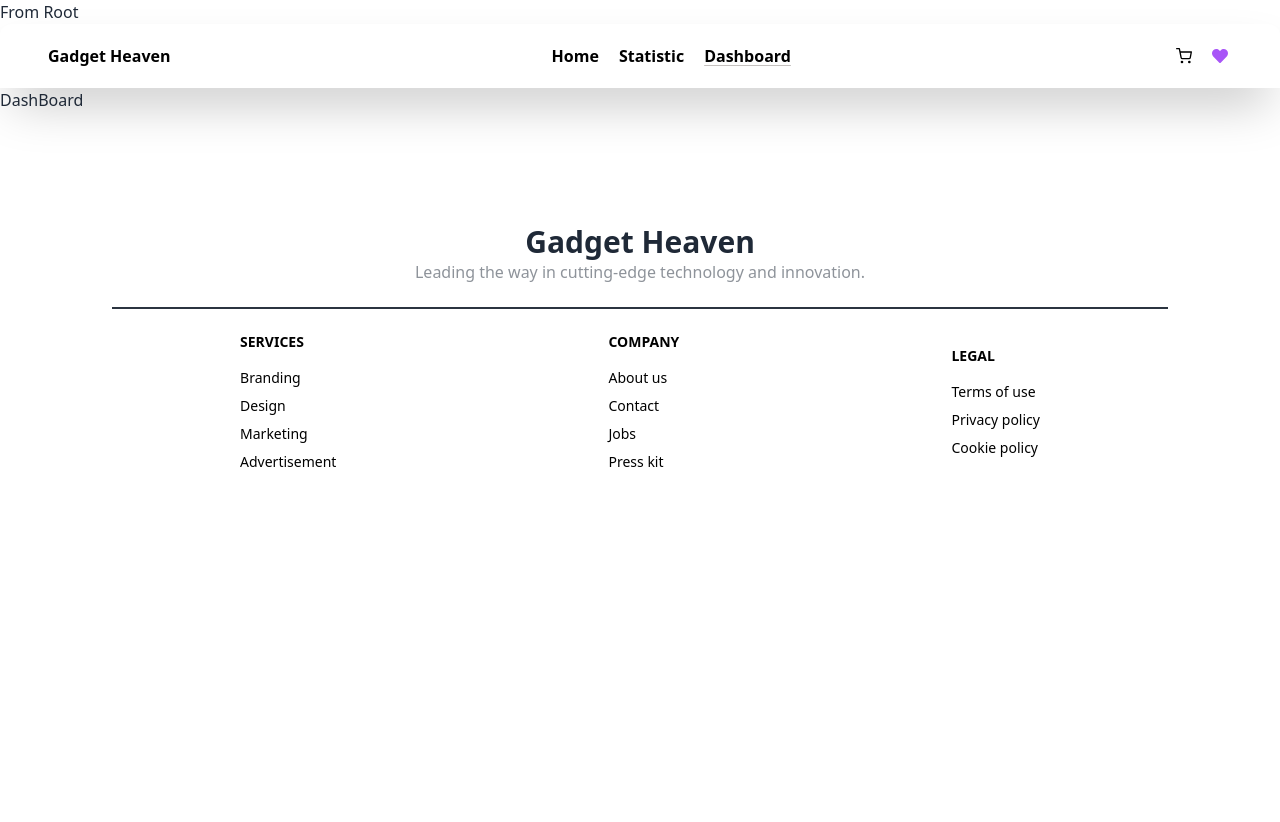
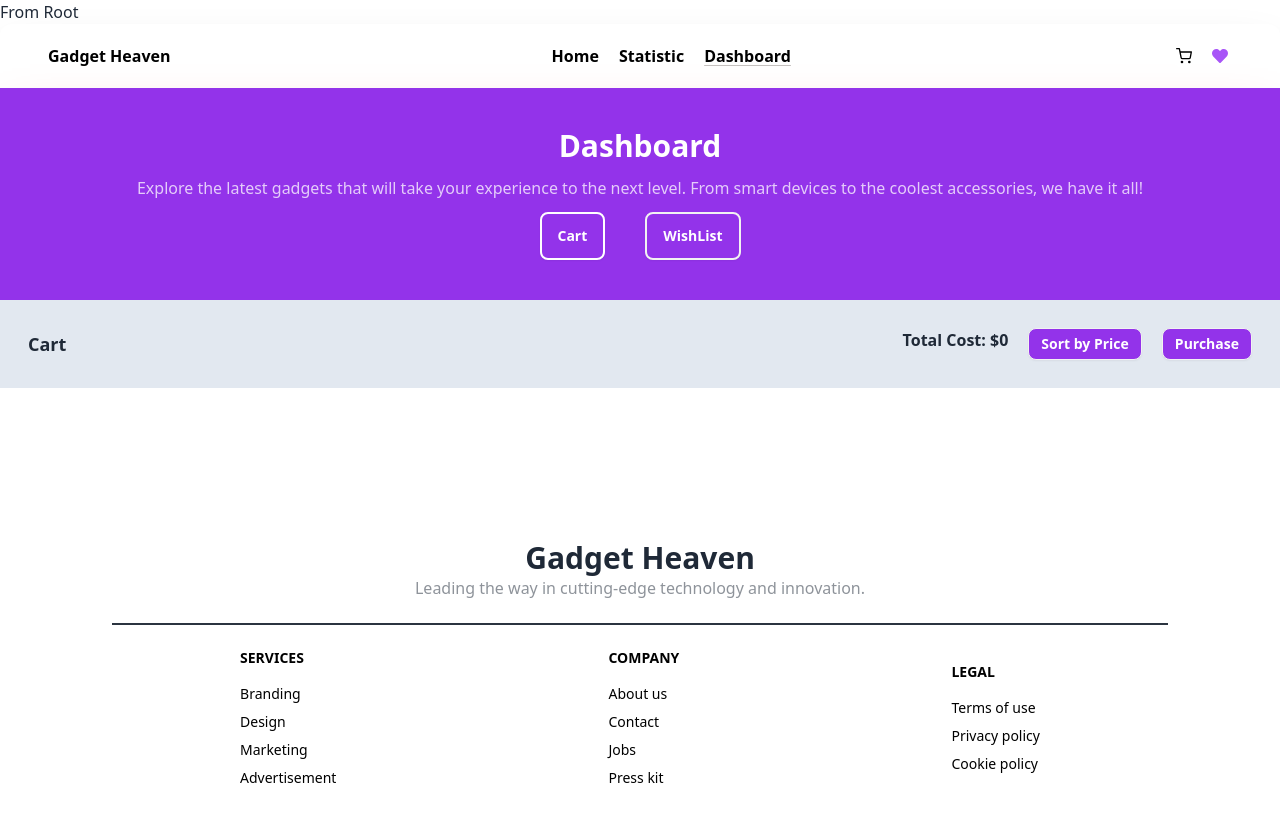
Before and after one commit to Shawon-Reza/Assignment-04-Ecommerce-Site-, a React (Vite) app: page /dashboard in a window 1280 px wide. Shown: the top 822 px of the page. Before the commit the page ends 800 px from the top, so only its background shows below. Built offline with nearby package versions, Linux system fonts and the light colour scheme.

Commit message:
add to card

```diff
--- a/src/Component/Banner/Dashboardbanner.jsx
+++ b/src/Component/Banner/Dashboardbanner.jsx
@@ -1,8 +1,13 @@
 
 const Dashboardbanner = () => {
     return (
-        <div>
-
+        <div className="text-center text-white bg-purple-600 p-10 space-y-3 shadow-2xl shadow-red-300 ">
+            <h3 className="text-3xl font-bold">Dashboard</h3>
+            <p className="opacity-75">Explore the latest gadgets that will take your experience to the next level. From smart devices to the coolest accessories, we have it all!</p>
+            <div className="flex gap-10 justify-center ">
+                <button className="btn bg-purple-600 border-white border-2 text-white">Cart</button>
+                <button className="btn bg-purple-600 border-2 text-white">WishList</button>
+            </div>
         </div>
     );
 };
--- a/src/Component/Dashboard/Dashboard.jsx
+++ b/src/Component/Dashboard/Dashboard.jsx
@@ -1,11 +1,57 @@
+import { useContext, useState, useEffect } from "react";
+import Dashboardbanner from "../Banner/Dashboardbanner";
 import Footer from "../Footer/Footer";
 import NavBar from "../Navbar/NavBar";
+import { AllProducts } from "../Root/Root";
+import { TiDelete } from "react-icons/ti";
 
 const Dashboard = () => {
+    const [totalPrice, setTotalPrice] = useState(0);
+    const { allAddtoCart } = useContext(AllProducts);
+
+    // console.log(allAddtoCart);
+
+    useEffect(() => {
+        let total = 0;
+        for (const p of allAddtoCart) {
+            total += p.price;
+        }
+        setTotalPrice(total);
+    }, [allAddtoCart]); // Runs only when allAddtoCart changes
+
     return (
         <div>
             <NavBar></NavBar>
-            <h1>DashBoard</h1>
+            <Dashboardbanner></Dashboardbanner>
+            {/* DashBoard Header */}
+            <div>
+                <div className="flex justify-between items-center p-7 bg-slate-200">
+                    <p className="font-bold text-lg">Cart</p>
+                    <div className="flex gap-5 font-bold">
+                        <p>Total Cost: ${totalPrice}</p>
+                        <button className="btn btn-sm text-white bg-purple-600">Sort by Price</button>
+                        <button className="btn btn-sm text-white bg-purple-600">Purchase</button>
+                    </div>
+                </div>
+            </div>
+
+            {/* Add TO Card Products List */}
+            <div className="mt-10 w-[80%] mx-auto rounded-2xl shadow-2xl space-y-4 ">
+                {
+                    allAddtoCart.map((p, idx) =>
+                        <div key={idx} className="flex p-3 md:px-10 shadow-2xl items-center justify-between">
+                            <div className="flex gap-5 ">
+                                <img src={p.product_image} alt="" className="w-[20%] rounded-lg object-cover h-[120px]" />
+                                <div className="shadow-2xl p-1 px-5 rounded-xl">
+                                    <h1 className="text-lg font-bold">{p.product_title}</h1>
+                                    <p className="opacity-75">{p.description}</p>
+                                    <p className="font-bold">${p.price}</p>
+                                </div>
+                            </div>
+                            <span className="text-4xl p-2 text-red-600 cursor-pointer"> <TiDelete /></span>
+                        </div>)
+                }
+            </div>
             <Footer></Footer>
         </div>
     );
--- a/src/Component/Navbar/Navbar.jsx
+++ b/src/Component/Navbar/Navbar.jsx
@@ -7,7 +7,6 @@ import './Nav.css'
 const NavBar = () => {
 // Navbar Path find
 const path = useLocation()
-console.log(path.pathname);
 //  flex justify-between items-center w-full bg-[#9538E2] py-5 text-white px-12 rounded-t-xl
 
     return (
--- a/src/Component/NoData/NoDataFound.jsx
+++ b/src/Component/NoData/NoDataFound.jsx
@@ -5,7 +5,7 @@ const NoDataFound = () => {
         <div className="text-center border-8 rounded-xl border-pink-100 flex flex-col justify-center  p-10 absolute bg-purple-600 w-[60%] text-white left-[35%] sm:left-[30%] lg:left-[25%] mt-20">
             <div>
                 <p className="text-4xl font-bold">Opps!</p>
-                <p className="opacity-75 my-3">No Products Available Write Now</p>
+                <p className="opacity-75 my-3">No Products Available Right Now</p>
                 <p className=" text-lg flex gap-3 items-center justify-center">Try next time <span><FaHeartBroken /></span> </p>
             </div>
 
--- a/src/Component/Product/Product.jsx
+++ b/src/Component/Product/Product.jsx
@@ -1,10 +1,21 @@
+import { useContext } from "react";
 import { NavLink } from "react-router-dom";
+import { AllProducts } from "../Root/Root";
 
 
 const Product = ({ product }) => {
     const { category, price, description, product_image, product_title, rating, specification, product_id } = product;
 
+    // COntex Api From Root file
+    const { allAddtoCart, setAllAddtoCart } = useContext(AllProducts)
 
+// All AddToCart Producs Details Store in (allAddtoCart)
+    const addTOCart = () => {
+        const totalcart = [...allAddtoCart, product]
+        setAllAddtoCart(totalcart)
+    }
+
+    console.log("Testing: ", allAddtoCart);
 
     return (
         <div className="space-y-2 p-3 shadow-xl rounded-xl flex flex-col">
@@ -18,7 +29,8 @@ const Product = ({ product }) => {
             >
                 <button
                     className="btn rounded-3xl border-cyan-500"
-                    onClick={() => { specificDetails(product) }}>ViewDetails</button>
+                    onClick={addTOCart}
+                >ViewDetails</button>
             </NavLink>
         </div>
     );
--- a/src/Component/ProductDetails/ProductDetails.jsx
+++ b/src/Component/ProductDetails/ProductDetails.jsx
@@ -11,8 +11,7 @@ const ProductDetails = () => {
 
     // Get Specific produc details sent vai NavLink State.
     const loc = useLocation()
-    console.log(loc.state.product
-    )
+
 
     const { category, price, description, product_image, product_title, rating, specification, product_id, availability } = loc.state.product;
 
```
